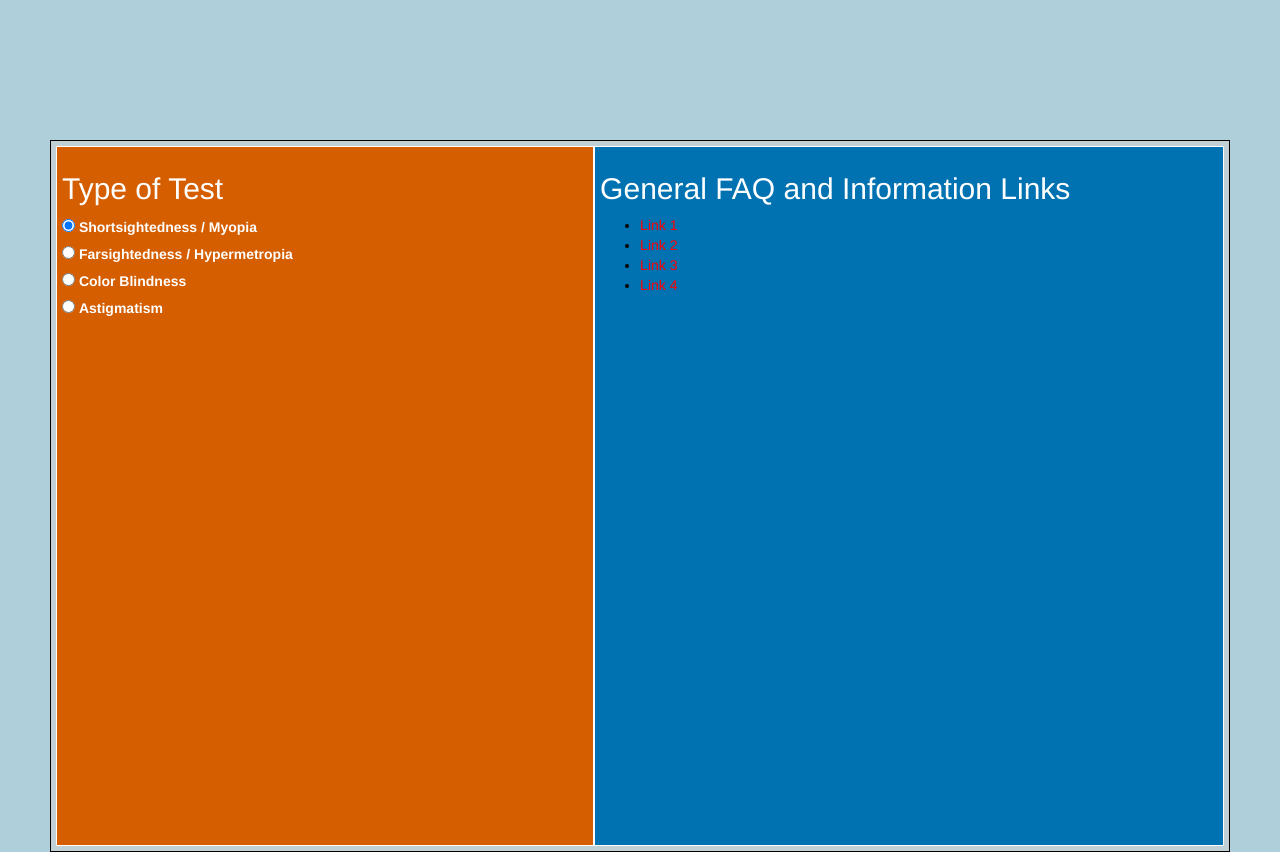
After one commit to Rimshamaredia/Mjolnir, a Flask app: page /testchoice in a window 1280 px wide. The commit adds this page. Run offline with Flask 2, Linux system fonts and the light colour scheme; some libraries are stand-ins or nearby versions.

Commit message:
Added test choice page

```diff
--- a/VisionHelp/app.py
+++ b/VisionHelp/app.py
@@ -23,6 +23,13 @@ def userInfo():
 def display_inst():
     return render_template('Instructions.html')
 
+@app.route('/testchoice')
+def display_test_choices():
+    return render_template('testChoice.html')
+
+@app.route("/hypermetropia")
+def display_hypeprmetropia():
+    return render_template("hypermetropia.html")
 #@app.route('/')
 #def home_page():
 #    return render_template('home_page.html')
--- a/VisionHelp/templates/base.html
+++ b/VisionHelp/templates/base.html
@@ -16,6 +16,38 @@
         padding-left: 50px !important;
         padding-right: 50px !important;
     }
+    * { box-sizing: border-box; }
+
+    #content {
+      background-color: rgba(210, 210, 210, 0.5);
+      border: 1px solid #000;
+      padding: 0.5rem;
+      display: flex;
+      transform: translate(0,100px)
+
+    }
+
+    #left{
+      background-color: #d55e00;
+      border: 1px solid #fff;
+      padding: 0.5rem;
+      flex-grow: 2;
+      color: #fff;
+      height: 700px
+    }
+    #right {
+      background-color: #0072b2;
+      border: 1px solid #fff;
+      padding: 0.5rem;
+      flex-grow: 1;
+      color: #fff;
+      height: 700px
+    }
+    #link-list{
+      color:black
+    }
+    a:link    { color: red }    /* unvisited links */
+    a:hover   { color: yellow } /* user hovers     */
 
 
   </style>
--- /dev/null
+++ b/VisionHelp/templates/testChoice.html
@@ -0,0 +1,52 @@
+{%extends "base.html" %}
+{%block content%}
+
+<div className = "Test-choice-select">
+    <div id="content">
+        <div id="left">
+            <div className="header">
+                <H2> Type of Test</H2>
+            </div>
+            <div class="form-check">
+                <input class="form-check-input" type="radio" name="flexRadioDefault" id="flexRadioDefault-myopia" checked>
+                <label class="form-check-label" for="flexRadioDefault-myopia">
+                  Shortsightedness / Myopia
+                </label>
+              </div>
+              <div class="form-check">
+                <input class="form-check-input" type="radio" name="flexRadioDefault" id="flexRadioDefault-hypermetropia">
+                <label class="form-check-label" for="flexRadioDefault-hypermetropia">
+                  Farsightedness / Hypermetropia
+                </label>
+              </div>
+              <div class="form-check">
+                <input class="form-check-input" type="radio" name="flexRadioDefault" id="flexRadioDefault-colorBlindness">
+                <label class="form-check-label" for="flexRadioDefault-colorBlindness">
+                  Color Blindness
+                </label>
+              </div>
+              <div class="form-check">
+                <input class="form-check-input" type="radio" name="flexRadioDefault" id="flexRadioDefault-astig">
+                <label class="form-check-label" for="flexRadioDefault-astig">
+                  Astigmatism
+                </label>
+              </div>
+        </div>
+
+        <div id="right">
+            <div className="header">
+                <H2> General FAQ and Information Links</H2>
+            </div>
+            <ul id="link-list">
+                <li><a href="#">Link 1</a></li>
+                <li><a href="#">Link 2</a></li>
+                <li><a href="#">Link 3</a></li>
+                <li><a href="#">Link 4</a></li>
+            </ul>
+        </div>
+      </div>
+
+</div>
+
+
+{% endblock %}
```
Also changed, not shown: VisionHelp/templates/Instructions.html (line endings or trailing spaces).
